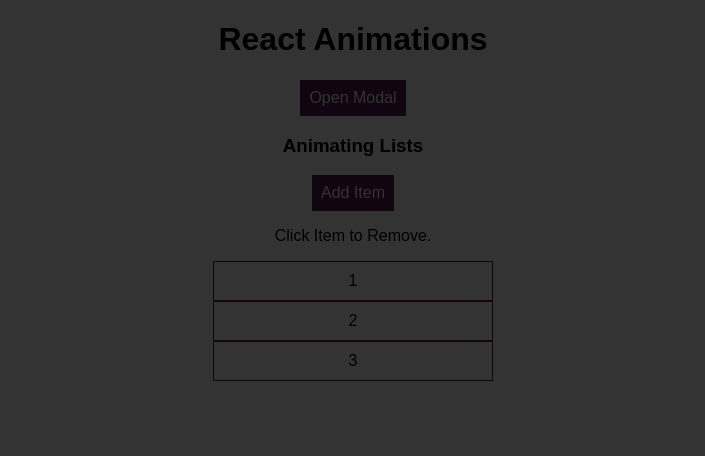
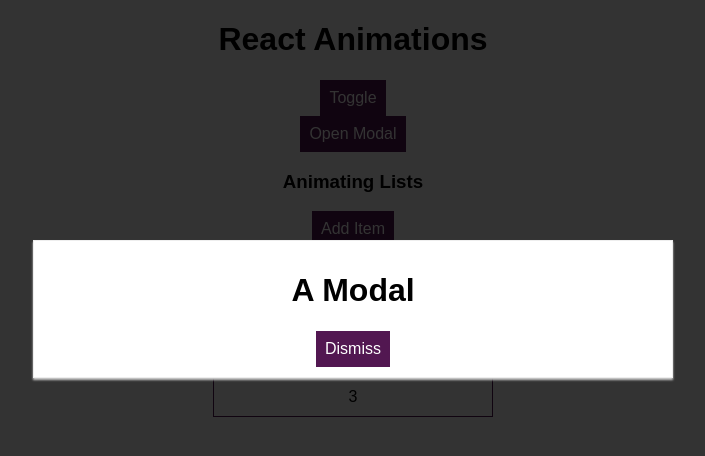
Before and after one commit to krjalos/max-react, a React (Create React App) app: page / in a window 1280 px wide. Both pictures are taken after a click on the button "Open Modal". Shown: the top 456 px of the page, without its empty margins (287-992 px from the left). Built offline with nearby package versions, Linux system fonts and the light colour scheme.

Commit message:
max version + Classnames as object

```diff
--- a/package.json
+++ b/package.json
@@ -6,7 +6,7 @@
     "react": "^16.0.0",
     "react-dom": "^16.0.0",
     "react-scripts": "1.0.13",
-    "react-transition-group": "^4.4.5"
+    "react-transition-group": "^2.2.1"
   },
   "scripts": {
     "start": "react-scripts start",
--- a/src/App.js
+++ b/src/App.js
@@ -1,4 +1,5 @@
-import React, {Component} from "react";
+import React, { Component } from "react";
+import Transition from "react-transition-group/Transition";
 
 import "./App.css";
 import Modal from "./components/Modal/Modal";
@@ -6,34 +7,65 @@ import Backdrop from "./components/Backdrop/Backdrop";
 import List from "./components/List/List";
 
 class App extends Component {
+  state = {
+    modalIsOpen: false,
+    showBlock: false
+  };
 
-  state = {
-    showModal: false
-  }
+  showModal = () => {
+    this.setState({ modalIsOpen: true });
+  };
 
-  closeModalHandler = () => {
-    this.setState({showModal: false});
-  }
-
-  showModalHandler = () => {
-    this.setState({showModal: true});
-  }
+  closeModal = () => {
+    this.setState({ modalIsOpen: false });
+  };
 
   render() {
-    console.log(this.state);
-    return (<div className="App">
-      <h1>React Animations</h1>
-
-      {this.state.showModal ?
-          <React.Fragment>
-            <Modal show={this.state.showModal} closed={this.closeModalHandler}/>
-            <Backdrop />
-          </React.Fragment>
-        : null }
-      <button onClick={this.showModalHandler} className="Button">Open Modal</button>
-      <h3>Animating Lists</h3>
-      <List/>
-    </div>);
+    return (
+      <div className="App">
+        <h1>React Animations</h1>
+        <button
+          className="Button"
+          onClick={() =>
+            this.setState(prevState => ({ showBlock: !prevState.showBlock }))}
+        >
+          Toggle
+        </button>
+        <br />
+        <Transition
+          in={this.state.showBlock}
+          timeout={1000}
+          mountOnEnter
+          unmountOnExit
+          onEnter={() => console.log('onEnter')}
+          onEntering={() => console.log('onEntering')}
+          onEntered={() => console.log('onEntered')}
+          onExit={() => console.log('onExit')}
+          onExiting={() => console.log('onExiting')}
+          onExited={() => console.log('onExited')}
+        >
+          {state => (
+            <div
+              style={{
+                backgroundColor: "red",
+                width: 100,
+                height: 100,
+                margin: "auto",
+                transition: "opacity 1s ease-out",
+                opacity: state === "exiting" ? 0 : 1
+              }}
+            />
+          )}
+        </Transition>
+        <Modal show={this.state.modalIsOpen} closed={this.closeModal} />
+        {this.state.modalIsOpen ? <Backdrop show /> : null}
+        <button className="Button" onClick={this.showModal}>
+          Open Modal
+        </button>
+        <h3>Animating Lists</h3>
+        <List />
+      </div>
+    );
   }
 }
 
--- a/src/components/Backdrop/Backdrop.css
+++ b/src/components/Backdrop/Backdrop.css
@@ -7,3 +7,12 @@
     height: 100%;
     background-color: rgba(0,0,0,0.8);
 }
+
+
+.BackdropOpen {
+    display: block;
+}
+
+.BackdropClosed {
+    display: none;
+}
--- a/src/components/Backdrop/Backdrop.js
+++ b/src/components/Backdrop/Backdrop.js
@@ -3,10 +3,9 @@ import React from 'react';
 import './Backdrop.css';
 
 const backdrop = (props) => {
+    const cssClasses = ['Backdrop', props.show ? 'BackdropOpen' : 'BackdropClosed'];
 
-  return (
-    <div className='Backdrop'></div>
-  );
-}
+    return <div className={cssClasses.join(' ')}></div>;
+};
 
 export default backdrop;
--- a/src/components/Modal/Modal.css
+++ b/src/components/Modal/Modal.css
@@ -10,16 +10,59 @@
     top: 30%;
     left: 25%;
     width: 50%;
-    transition:all 0.3s ease-in;
-    opacity:0;
-    transform:translateY(-100%);
+    transition: all 0.3s ease-out;
+}
+
+.ModalOpen {
+    animation: openModal 0.4s ease-out forwards;
+}
+
+.ModalClosed {
+    animation: closeModal 1s ease-out forwards;
 }
 
 .fade-slide-enter {
-    opacity:1;
-    transform:translateY(0);
+
 }
+
 .fade-slide-enter-active {
-    opacity:1;
-    transform:translateY(0);
+    animation: openModal 0.4s ease-out forwards;
 }
+
+.fade-slide-exit {
+
+}
+
+.fade-slide-exit-active {
+    animation: closeModal 1s ease-out forwards;
+}
+
+@keyframes openModal {
+    0% {
+        opacity: 0;
+        transform: translateY(-100%);
+    }
+    50% {
+        opacity: 1;
+        transform: translateY(90%);
+    }
+    100% {
+        opacity: 1;
+        transform: translateY(0);
+    }
+}
+
+@keyframes closeModal {
+    0% {
+        opacity: 1;
+        transform: translateY(0);
+    }
+    50% {
+        opacity: 0.8;
+        transform: translateY(60%);
+    }
+    100% {
+        opacity: 0;
+        transform: translateY(-100%);
+    }
+}
--- a/src/components/Modal/Modal.js
+++ b/src/components/Modal/Modal.js
@@ -1,17 +1,32 @@
+import React from "react";
 import CSSTransition from "react-transition-group/CSSTransition";
-import React, {useRef} from 'react';
 
-import './Modal.css';
+import "./Modal.css";
 
-const modal = (props) => {
-  const nodeRef = useRef();
+const animationTiming = {
+    enter: 400,
+    exit: 1000
+};
 
+const modal = props => {
   return (
-    <CSSTransition nodeRef={nodeRef} mountOnEnter unmountOnExit in={props.show} timeout={400} classNames="fade-slide">
-      <div ref={nodeRef} className="Modal">
-        <h1>A Modal</h1>
-        <button className="Button" onClick={props.closed}>Dismiss</button>
-      </div>
+    <CSSTransition
+        mountOnEnter
+        unmountOnExit
+        in={props.show}
+        timeout={animationTiming}
+        classNames={{
+            enter: '',
+            enterActive: 'ModalOpen',
+            exit: '',
+            exitActive: 'ModalClosed'
+        }}>
+          <div className="Modal">
+            <h1>A Modal</h1>
+            <button className="Button" onClick={props.closed}>
+              Dismiss
+            </button>
+          </div>
     </CSSTransition>
   );
 };
```
Also changed, not shown: 1 other file (tests, documents, lock files or other folders).
